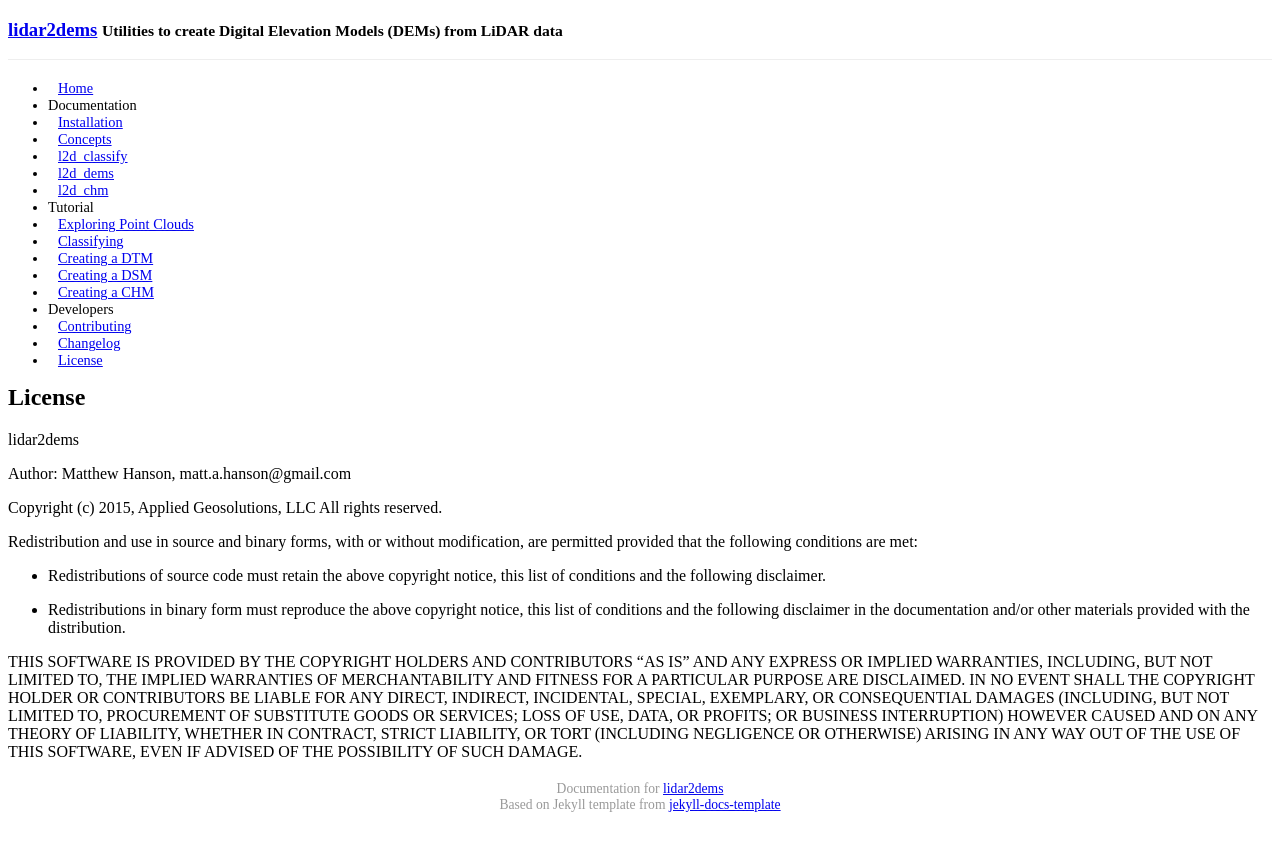
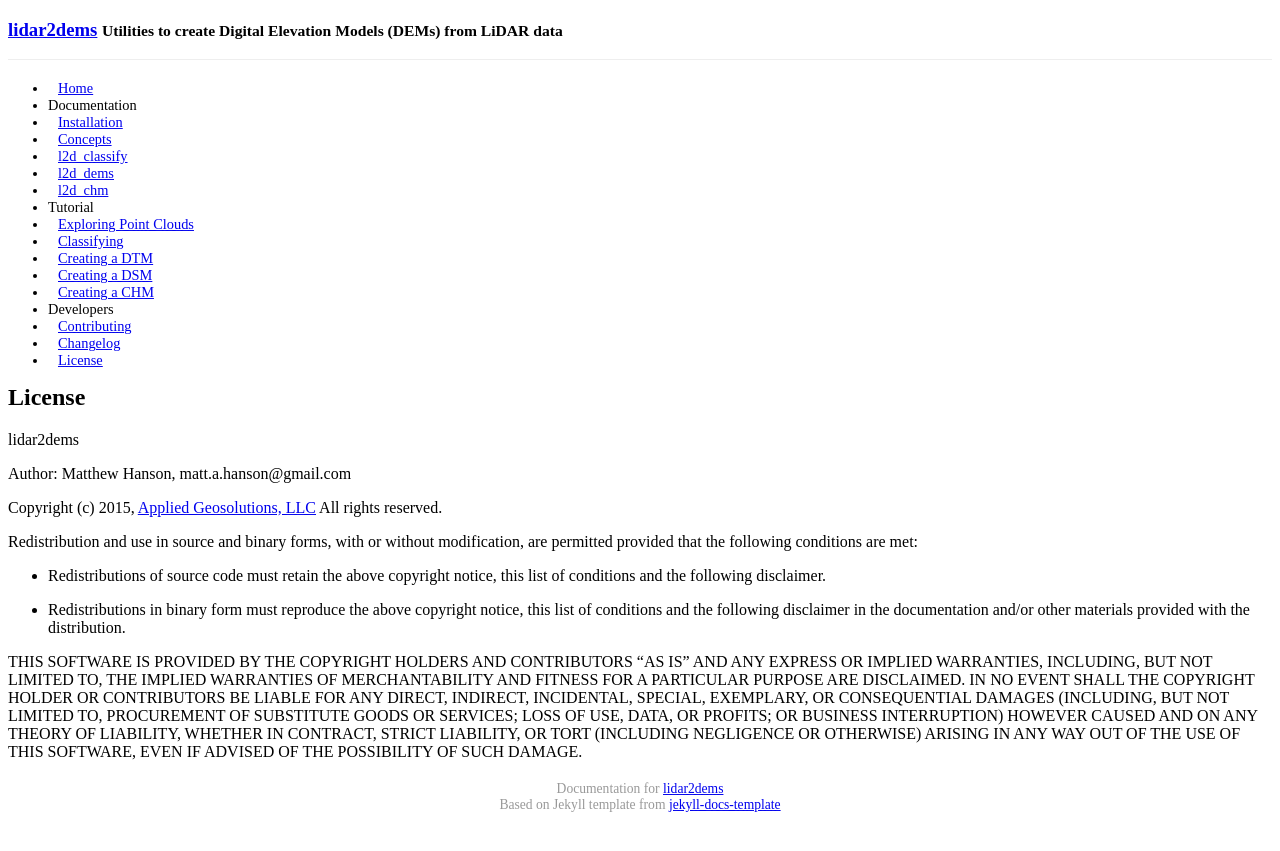
Before and after one commit to Applied-GeoSolutions/lidar2dems, a Jekyll site: the page built from _posts/2015-05-28-license.md, in a window 1280 px wide. Shown: the top 851 px of the page. Built offline with Jekyll 4.4.1, drawn with Linux system fonts in a browser that asks for light colours; Markdown is read by kramdown in place of the engine named in the settings; a style sheet for code colours, icons or effects is not loaded; part of the change alters nothing that is shown.

```diff
--- a/_posts/2015-05-28-license.md
+++ b/_posts/2015-05-28-license.md
@@ -10,7 +10,7 @@ lidar2dems
 
 Author: Matthew Hanson, matt.a.hanson@gmail.com
 
-Copyright (c) 2015, Applied Geosolutions, LLC
+Copyright (c) 2015, [Applied Geosolutions, LLC](http://www.appliedgeosolutions.com)
 All rights reserved.
 
 Redistribution and use in source and binary forms, with or without
```
